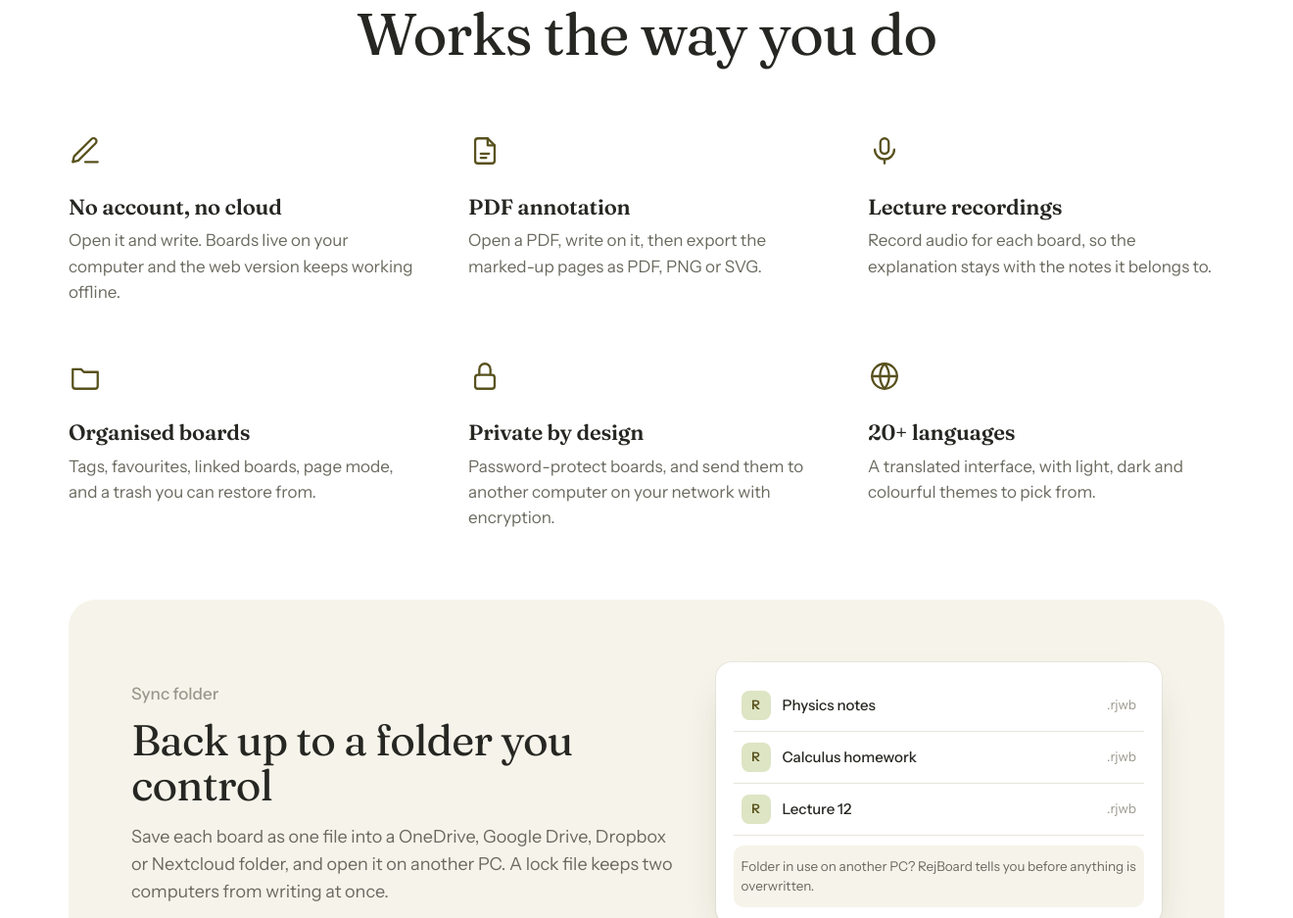
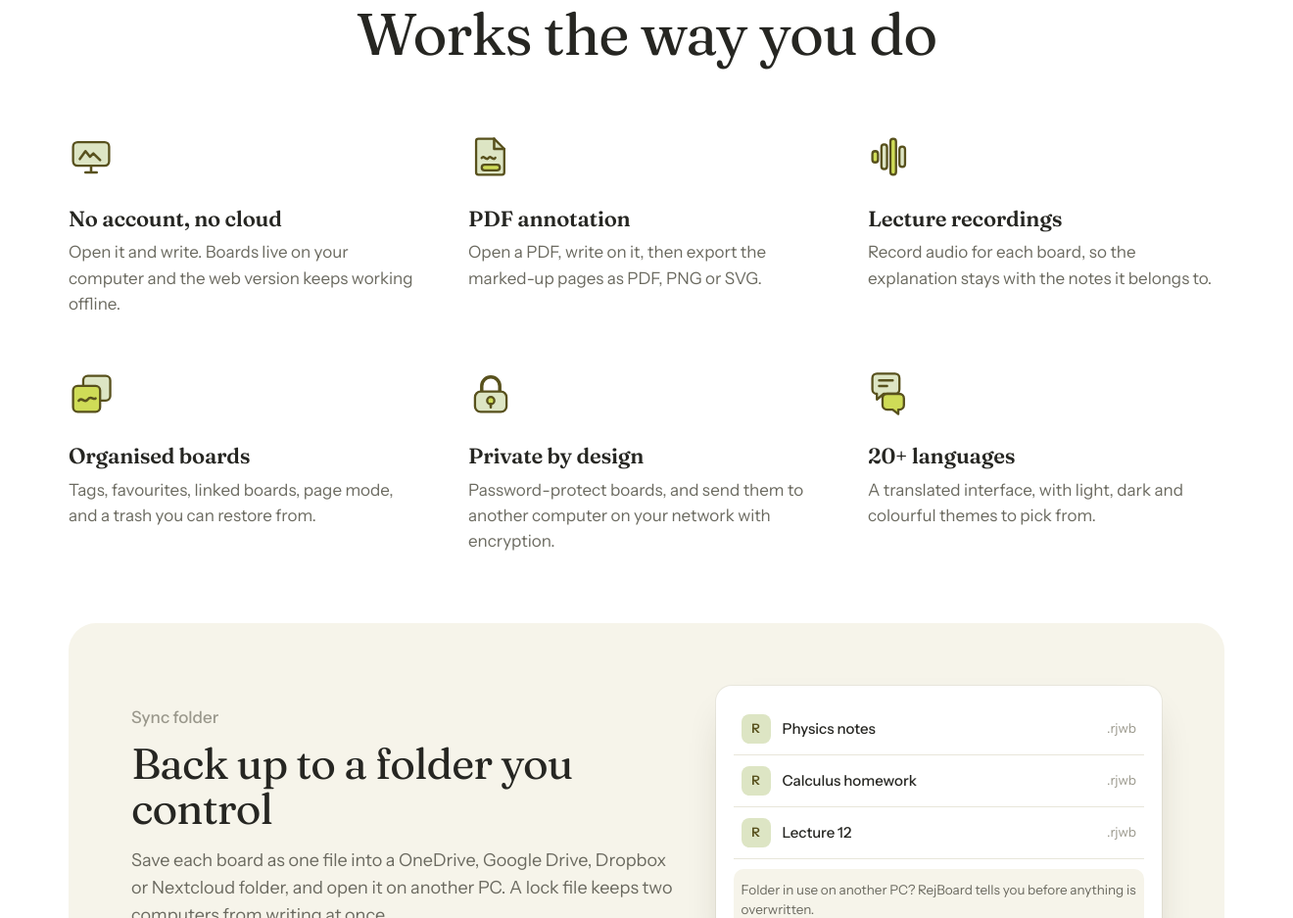
Before and after one commit to RejwanShafi25/RejBoard, an Electron app: page welcome/index.html in a window 1320 px wide. Shown: the part 5480-6417 px from the top of the page at 98% size. Drawn offline with Linux system fonts and the light colour scheme; no server answers.

Commit message:
style: replace landing page icons with custom two-tone set
Co-Authored-By: Claude Sonnet 5.5 <noreply@anthropic.com>

```diff
--- a/welcome/index.html
+++ b/welcome/index.html
@@ -105,7 +105,10 @@ h1{font-size:clamp(42px,5.2vw,72px);margin-top:26px}
 .band .fine{margin-top:40px;font-size:14.5px;color:#908e80;max-width:46em}
 /* features */
 .feat{display:grid;grid-template-columns:repeat(3,1fr);gap:56px 44px;margin-top:70px}
-.f svg{width:34px;height:34px;stroke:var(--olive);fill:none;stroke-width:1.6;stroke-linecap:round;stroke-linejoin:round}
+.f svg{width:46px;height:46px;overflow:visible}
+.f svg .a{fill:var(--sage);stroke:var(--olive);stroke-width:2;stroke-linejoin:round}
+.f svg .b{fill:var(--lime);stroke:var(--olive);stroke-width:2;stroke-linejoin:round}
+.f svg .s{fill:none;stroke:var(--olive);stroke-width:2.2;stroke-linecap:round;stroke-linejoin:round}
 .f h3{font:600 22px var(--serif);margin:18px 0 8px;letter-spacing:-.01em;line-height:1.2}
 .f p{color:var(--mute);font-size:17px}
 .wideCard{margin-top:70px;background:var(--cream);border-radius:28px;padding:clamp(28px,5vw,64px);display:grid;grid-template-columns:1.1fr .9fr;gap:40px;align-items:center}
@@ -246,12 +249,12 @@ footer a{display:block;text-decoration:none;color:var(--mute);font-size:15.5px;p
   <div class="kick">Features</div>
   <h2 class="rv">Works the way you do</h2>
   <div class="feat" style="text-align:left">
-    <div class="f rv"><svg viewBox="0 0 24 24"><path d="M12 20h9"/><path d="M16.5 3.5a2.1 2.1 0 013 3L7 19l-4 1 1-4z"/></svg><h3>No account, no cloud</h3><p>Open it and write. Boards live on your computer and the web version keeps working offline.</p></div>
-    <div class="f rv"><svg viewBox="0 0 24 24"><path d="M14 3H7a2 2 0 00-2 2v14a2 2 0 002 2h10a2 2 0 002-2V8z"/><path d="M14 3v5h5"/><path d="M9 14h6M9 17h4"/></svg><h3>PDF annotation</h3><p>Open a PDF, write on it, then export the marked-up pages as PDF, PNG or SVG.</p></div>
-    <div class="f rv"><svg viewBox="0 0 24 24"><rect x="9" y="3" width="6" height="11" rx="3"/><path d="M5 11a7 7 0 0014 0M12 18v3"/></svg><h3>Lecture recordings</h3><p>Record audio for each board, so the explanation stays with the notes it belongs to.</p></div>
-    <div class="f rv"><svg viewBox="0 0 24 24"><path d="M3 7h6l2 2h10v10a2 2 0 01-2 2H5a2 2 0 01-2-2z"/></svg><h3>Organised boards</h3><p>Tags, favourites, linked boards, page mode, and a trash you can restore from.</p></div>
-    <div class="f rv"><svg viewBox="0 0 24 24"><rect x="5" y="11" width="14" height="10" rx="2"/><path d="M8 11V7a4 4 0 018 0v4"/></svg><h3>Private by design</h3><p>Password-protect boards, and send them to another computer on your network with encryption.</p></div>
-    <div class="f rv"><svg viewBox="0 0 24 24"><circle cx="12" cy="12" r="9"/><path d="M3 12h18M12 3a14 14 0 010 18M12 3a14 14 0 000 18"/></svg><h3>20+ languages</h3><p>A translated interface, with light, dark and colourful themes to pick from.</p></div>
+    <div class="f rv"><svg viewBox="0 0 40 40" aria-hidden="true"><rect x="4" y="7" width="32" height="21" rx="4" class="a"/><path d="M15 34h10M20 28v6" class="s"/><path d="M10 22l5-7 4 5 3-3 6 6" class="s"/></svg><h3>No account, no cloud</h3><p>Open it and write. Boards live on your computer and the web version keeps working offline.</p></div>
+    <div class="f rv"><svg viewBox="0 0 40 40" aria-hidden="true"><path d="M9 4h14l9 9v21a2 2 0 01-2 2H9a2 2 0 01-2-2V6a2 2 0 012-2z" class="a"/><path d="M23 4v9h9" class="s"/><rect x="12" y="27" width="16" height="5" rx="2.5" class="b"/><path d="M12 21c2-3 4 3 6 0s4 3 6 0" class="s"/></svg><h3>PDF annotation</h3><p>Open a PDF, write on it, then export the marked-up pages as PDF, PNG or SVG.</p></div>
+    <div class="f rv"><svg viewBox="0 0 40 40" aria-hidden="true"><rect x="4" y="15" width="5" height="10" rx="2.5" class="b"/><rect x="12" y="9" width="5" height="22" rx="2.5" class="a"/><rect x="20" y="4" width="5" height="32" rx="2.5" class="b"/><rect x="28" y="11" width="5" height="18" rx="2.5" class="a"/></svg><h3>Lecture recordings</h3><p>Record audio for each board, so the explanation stays with the notes it belongs to.</p></div>
+    <div class="f rv"><svg viewBox="0 0 40 40" aria-hidden="true"><rect x="13" y="4" width="24" height="22" rx="4" class="a"/><rect x="4" y="13" width="24" height="23" rx="4" class="b"/><path d="M9 26c3-4 5 3 8-1s5 1 7-1" class="s"/></svg><h3>Organised boards</h3><p>Tags, favourites, linked boards, page mode, and a trash you can restore from.</p></div>
+    <div class="f rv"><svg viewBox="0 0 40 40" aria-hidden="true"><path d="M12 18v-5a8 8 0 0116 0v5" class="s" style="stroke-width:3"/><rect x="6" y="18" width="28" height="18" rx="5" class="a"/><circle cx="20" cy="26" r="3.2" class="b"/><path d="M20 29v3" class="s"/></svg><h3>Private by design</h3><p>Password-protect boards, and send them to another computer on your network with encryption.</p></div>
+    <div class="f rv"><svg viewBox="0 0 40 40" aria-hidden="true"><path d="M4 6a4 4 0 014-4h16a4 4 0 014 4v10a4 4 0 01-4 4H14l-6 5v-5H8a4 4 0 01-4-4z" class="a"/><path d="M18 20h10a4 4 0 014 4v6a4 4 0 01-4 4h-1v4l-5-4h-5a4 4 0 01-4-4v-6a4 4 0 014-4z" class="b"/><path d="M10 8h12M10 13h7" class="s"/></svg><h3>20+ languages</h3><p>A translated interface, with light, dark and colourful themes to pick from.</p></div>
   </div>
   <div class="wideCard rv" style="text-align:left">
     <div>
```
